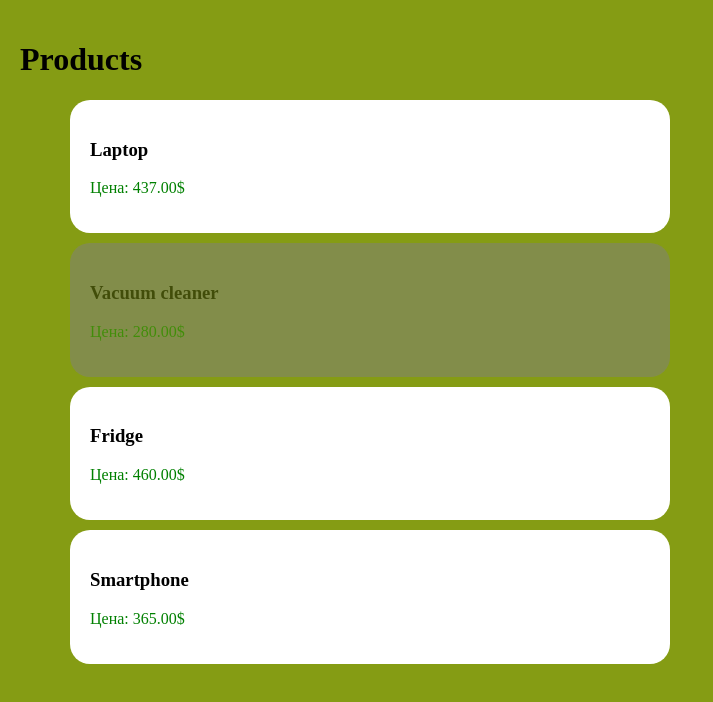
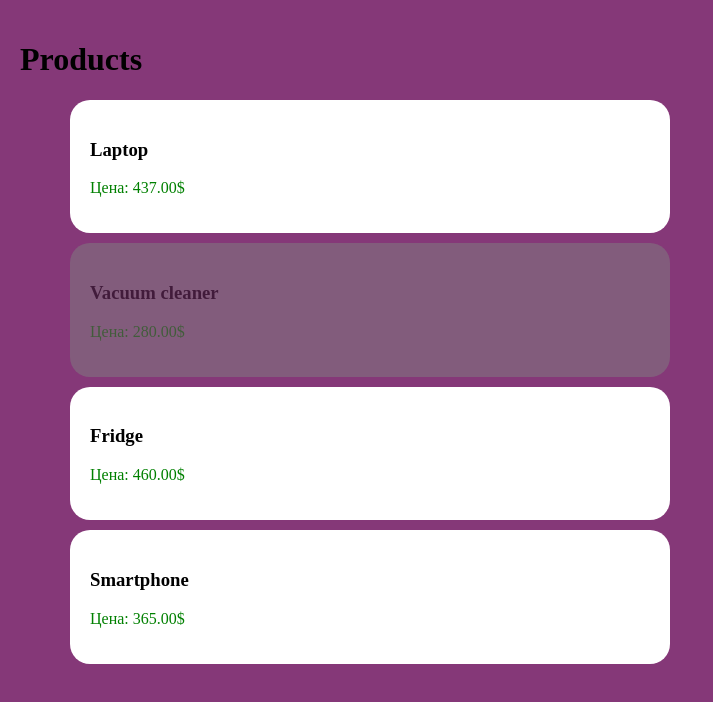
Before and after one commit to IVShelkunov/React_lessons, a React (Vite) app: page / in a window 1280 px wide. Shown: the top 702 px of the page, without its empty margins (0-713 px from the left). Built offline with nearby package versions, Linux system fonts and the light colour scheme.

Commit message:
feat background-color App component

```diff
--- a/src/App.module.css
+++ b/src/App.module.css
@@ -1,5 +1,5 @@
 .app {
-	background-color: rgba(133, 156, 20, 1);
+	background-color: rgba(133, 56, 120, 1);
 	padding: 20px;
 	height: 100vh;
 }
```
